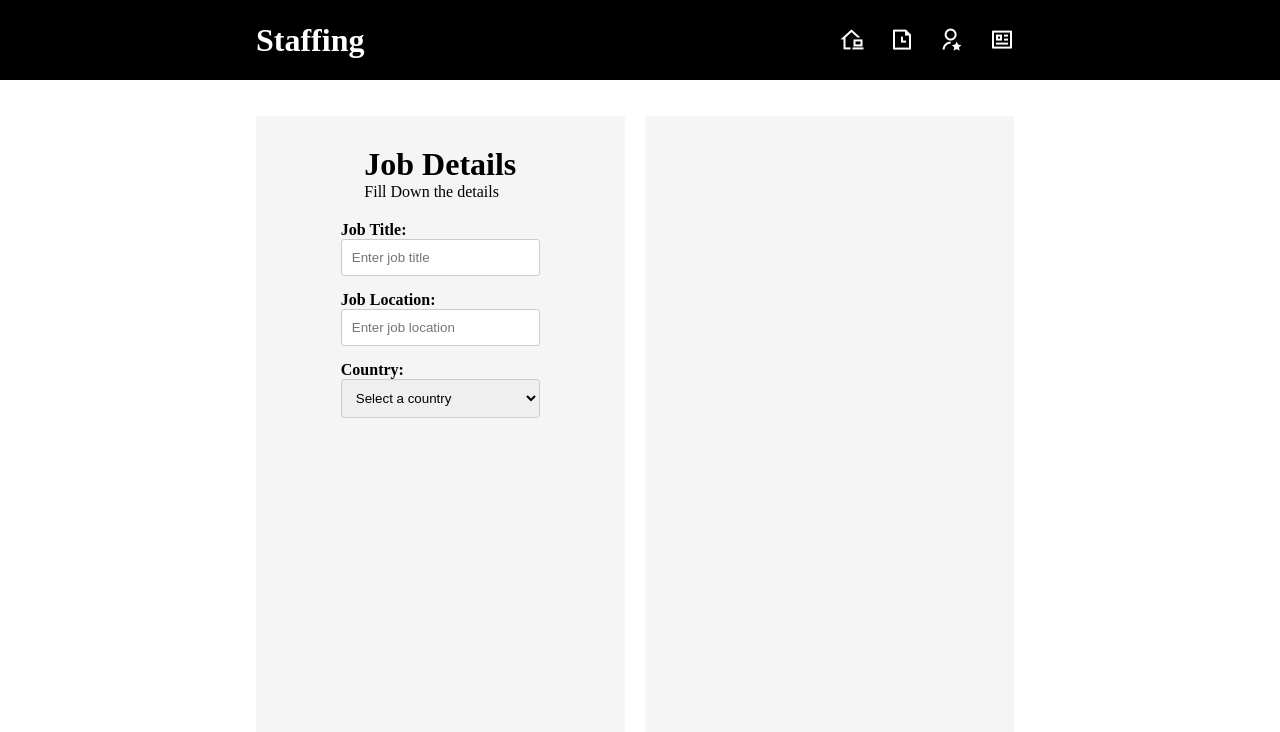
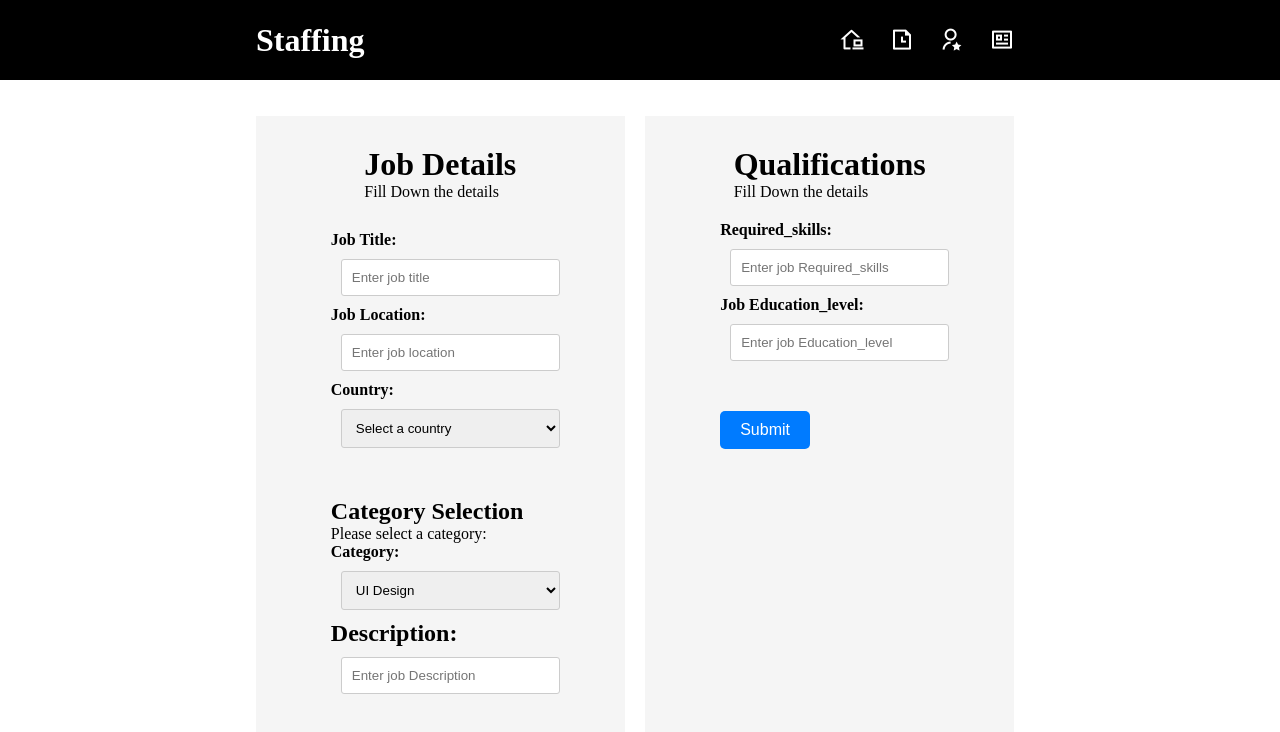
Before and after one commit to Zuhran110/Project, a plain HTML site: page employers/Post/post.html in a window 1280 px wide. Drawn offline with nearby package versions, Linux system fonts and the light colour scheme.

Commit message:
2ndCommit

```diff
--- a/employers/Post/post.css
+++ b/employers/Post/post.css
@@ -1,10 +1,11 @@
-*{
+* {
   margin: 0;
   padding: 0;
   box-sizing: border-box;
 }
 
-html, body{
+html,
+body {
   width: 100%;
   height: 100%;
 }
@@ -22,19 +23,19 @@ html, body{
 }
 
 
-  #nav1 #nav_rigth{
-    font-size : x-large;
+#nav1 #nav_rigth {
+  font-size: x-large;
 }
 
-  #nav1 #nav_rigth i{
+#nav1 #nav_rigth i {
   padding: 10px;
 }
 
-  #nav1 #nav_rigth i:hover{
+#nav1 #nav_rigth i:hover {
   cursor: pointer;
 }
 
-  #body{
+#body {
   height: 90%;
   width: 100%;
   padding-left: 20%;
@@ -44,7 +45,7 @@ html, body{
   justify-content: space-between;
 }
 
-  .container{
+.container {
   height: 90%;
   width: 48%;
   background-color: whitesmoke;
@@ -55,14 +56,16 @@ html, body{
   padding-top: 30px;
 }
 
-  #insert{
+.insert {
   max-width: 400px;
   margin: 0 auto;
   padding: 20px;
 }
-  .form-group {
-    margin-bottom: 15px;
+
+#Job_details {
+  padding-bottom: 10px;
 }
+
 
 label {
   display: block;
@@ -75,4 +78,23 @@ input[type="text"],
   padding: 10px;
   border: 1px solid #ccc;
   border-radius: 3px;
+  margin: 10px;
 }
+
+/* Styles for the Submit Button */
+.submit-button {
+  background-color: #007BFF;
+  color: #fff;
+  padding: 10px 20px;
+  border: none;
+  border-radius: 5px;
+  cursor: pointer;
+  font-size: 16px;
+  margin-top: 40px;
+}
+
+.submit-button:hover {
+  background-color: #0056b3;
+}
+
+/* Additional styles if needed */
--- a/employers/Post/post.html
+++ b/employers/Post/post.html
@@ -28,7 +28,7 @@
           <h1>Job Details</h1>
           <p>Fill Down the details</p>
         </div>
-        <div id="insert">
+        <div class="insert">
           <form>
             <div class="form-group">
               <label for="jobTitle">Job Title:</label>
@@ -64,8 +64,61 @@
             </div>
           </form>
         </div>
+        <div class="insert">
+          <h2>Category Selection</h2>
+          <p>Please select a category:</p>
+          <form>
+            <label for="category">Category:</label>
+            <select id="category" name="category">
+              <option value="ui-design">UI Design</option>
+              <option value="web-development">Web Development</option>
+            </select>
+            <br />
+            <h2 class="description-title">Description:</h2>
+            <input
+              type="text"
+              id="catogory_Description"
+              name="catogory_Description"
+              placeholder="Enter job Description"
+              required
+            />
+          </form>
+        </div>
       </div>
-      <div class="container"></div>
+      <div class="container">
+        <div id="Qualifications">
+          <h1>Qualifications</h1>
+          <p>Fill Down the details</p>
+        </div>
+        <div class="insert">
+          <form>
+            <div class="form-group">
+              <label for="Required_skills">Required_skills:</label>
+              <input
+                type="text"
+                id="Required_skills"
+                name="Required_skills"
+                placeholder="Enter job Required_skills"
+                required
+              />
+            </div>
+
+            <div class="form-group">
+              <label for="Education_level">Job Education_level:</label>
+              <input
+                type="text"
+                id="Education_level"
+                name="Education_level"
+                placeholder="Enter job Education_level"
+                required
+              />
+            </div>
+          </form>
+          <div id="submit_button">
+            <button type="submit" class="submit-button">Submit</button>
+          </div>
+        </div>
+      </div>
     </div>
   </body>
 </html>
```
Lines whose indentation alone changed are shown as unchanged.
